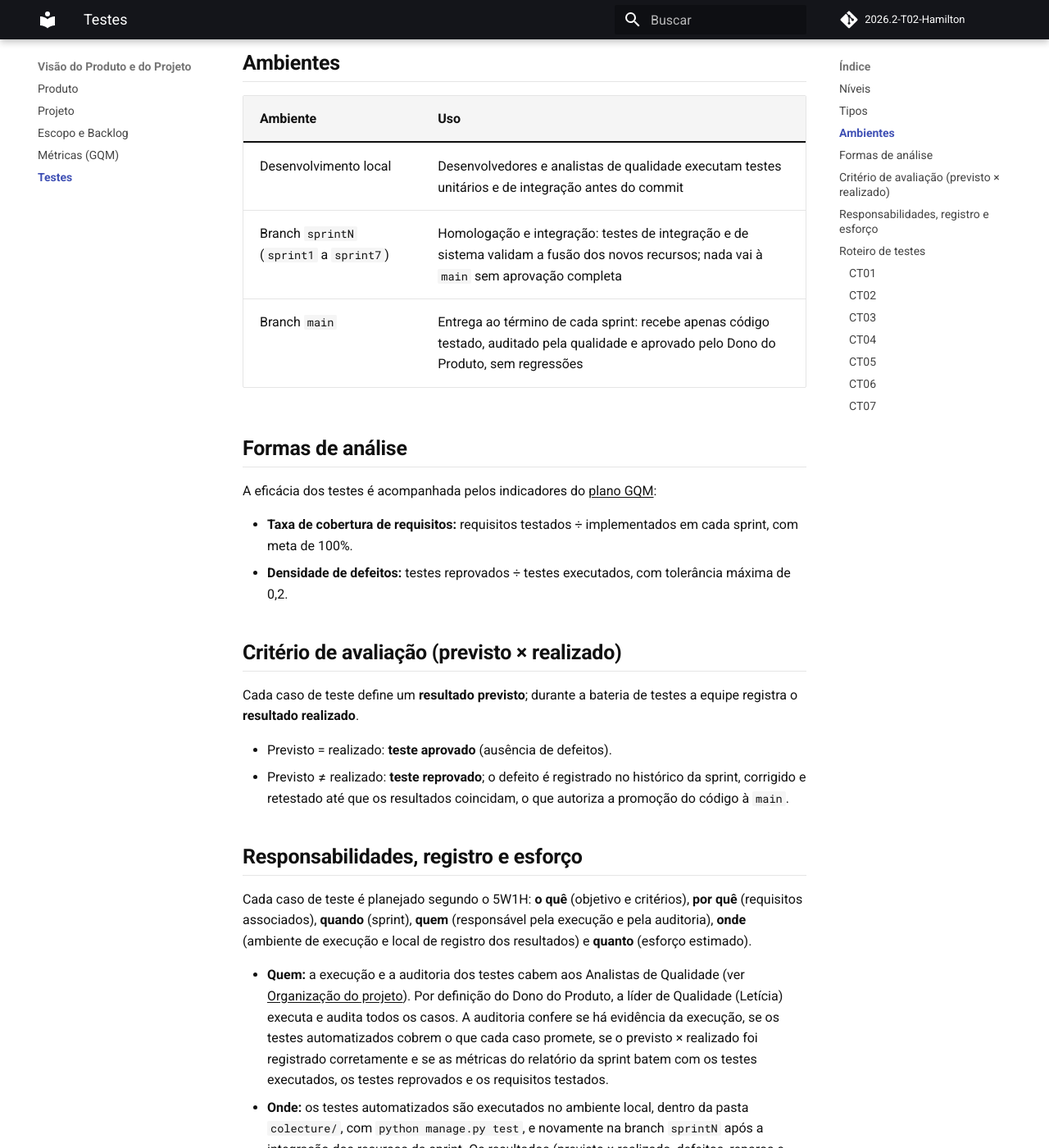
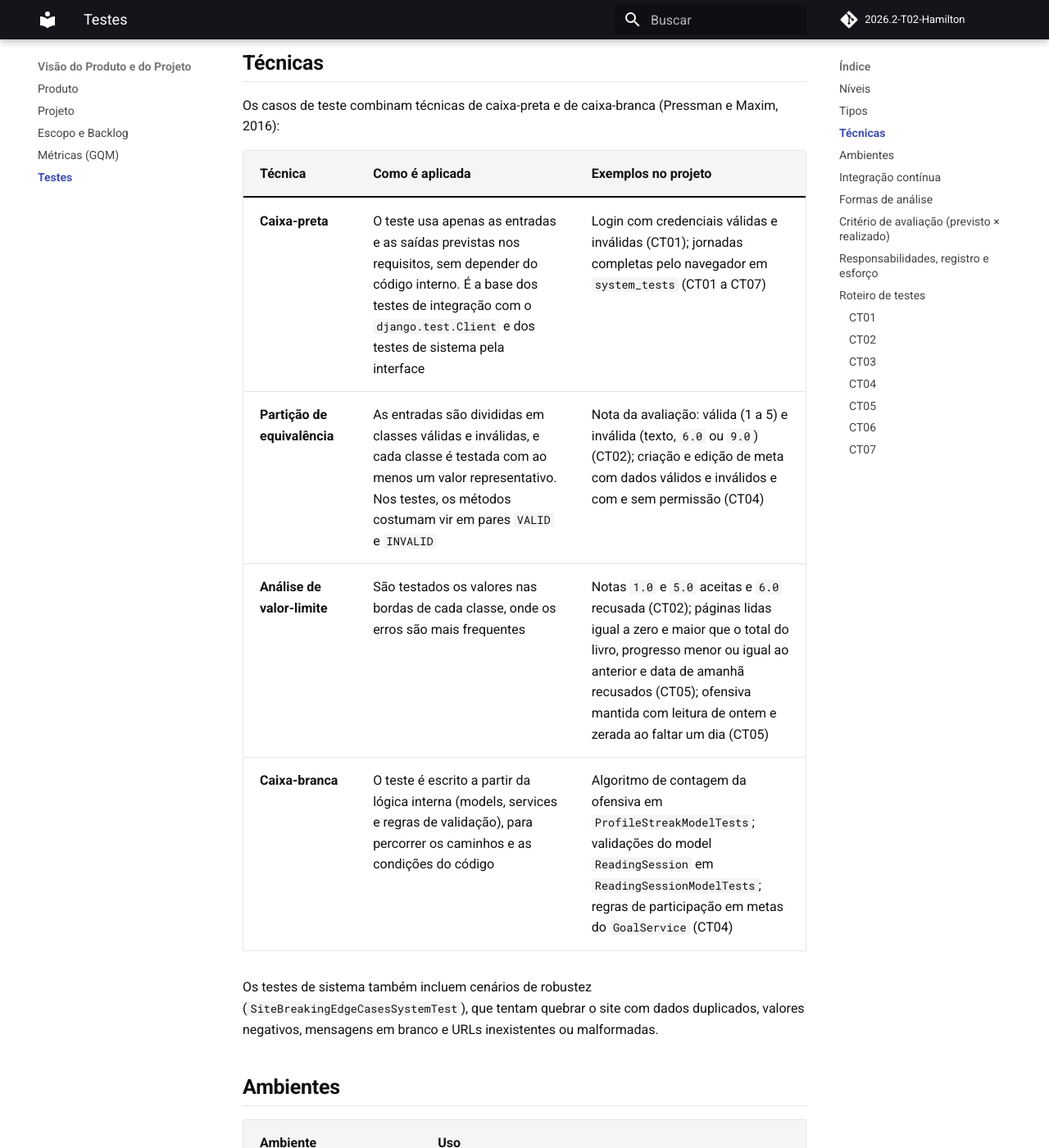
Before and after one commit to FGA0138-MDS-Ajax/2026.2-T02-Hamilton, an MkDocs documentation site: the page built from docs/visao/testes.md, in a window 1280 px wide and 1400 px high, scrolled down 990 px. Shown: the whole window at 82% size. Built offline with MkDocs 1.6.1 and Material for MkDocs 9.7.7, drawn with Linux system fonts in a browser that asks for light colours; comment, search, counter and statistics services are not loaded; some of the changed text lies outside the part shown.

Commit message:
docs(testes): adiciona tecnicas de teste e descricao da CI

```diff
--- a/docs/visao/testes.md
+++ b/docs/visao/testes.md
@@ -13,6 +13,19 @@ A garantia da qualidade do CoLecture apoia-se em um processo estruturado de veri
 - **Funcionais:** validam as saídas contra os requisitos R01 a R22 (o CT06 cobre o R21). Cobrem autenticação, cadastro e filtragem no catálogo, gerenciamento de membros, moderação de tópicos e concessão de insígnias.
 - **Não funcionais:** responsividade da interface em diferentes resoluções, integridade das sementes de inicialização do banco (seeds) e envio correto de notificações e logs (R21).
 
+## Técnicas
+
+Os casos de teste combinam técnicas de caixa-preta e de caixa-branca (Pressman e Maxim, 2016):
+
+| Técnica | Como é aplicada | Exemplos no projeto |
+| ------- | --------------- | ------------------- |
+| **Caixa-preta** | O teste usa apenas as entradas e as saídas previstas nos requisitos, sem depender do código interno. É a base dos testes de integração com o `django.test.Client` e dos testes de sistema pela interface | Login com credenciais válidas e inválidas (CT01); jornadas completas pelo navegador em `system_tests` (CT01 a CT07) |
+| **Partição de equivalência** | As entradas são divididas em classes válidas e inválidas, e cada classe é testada com ao menos um valor representativo. Nos testes, os métodos costumam vir em pares `VALID` e `INVALID` | Nota da avaliação: válida (1 a 5) e inválida (texto, `6.0` ou `9.0`) (CT02); criação e edição de meta com dados válidos e inválidos e com e sem permissão (CT04) |
+| **Análise de valor-limite** | São testados os valores nas bordas de cada classe, onde os erros são mais frequentes | Notas `1.0` e `5.0` aceitas e `6.0` recusada (CT02); páginas lidas igual a zero e maior que o total do livro, progresso menor ou igual ao anterior e data de amanhã recusados (CT05); ofensiva mantida com leitura de ontem e zerada ao faltar um dia (CT05) |
+| **Caixa-branca** | O teste é escrito a partir da lógica interna (models, services e regras de validação), para percorrer os caminhos e as condições do código | Algoritmo de contagem da ofensiva em `ProfileStreakModelTests`; validações do model `ReadingSession` em `ReadingSessionModelTests`; regras de participação em metas do `GoalService` (CT04) |
+
+Os testes de sistema também incluem cenários de robustez (`SiteBreakingEdgeCasesSystemTest`), que tentam quebrar o site com dados duplicados, valores negativos, mensagens em branco e URLs inexistentes ou malformadas.
+
 ## Ambientes
 
 | Ambiente | Uso |
@@ -20,6 +33,19 @@ A garantia da qualidade do CoLecture apoia-se em um processo estruturado de veri
 | Desenvolvimento local | Desenvolvedores e analistas de qualidade executam testes unitários e de integração antes do commit |
 | Branch `sprintN` (`sprint1` a `sprint7`) | Homologação e integração: testes de integração e de sistema validam a fusão dos novos recursos; nada vai à `main` sem aprovação completa |
 | Branch `main` | Entrega ao término de cada sprint: recebe apenas código testado, auditado pela qualidade e aprovado pelo Dono do Produto, sem regressões |
+
+## Integração contínua
+
+A validação automática é feita pelo GitHub Actions, no workflow **Testes do Django** (`.github/workflows/django_tests.yml`), adotado a partir da Sprint 7:
+
+1. **Quando roda:** a cada *push* em qualquer branch, a cada *pull request* e manualmente (`workflow_dispatch`). Assim, todo commit na `sprintN` e o *pull request* da `sprintN` para a `main` disparam os testes.
+2. **Testes por app (`test-apps`):** um job para cada app Django (`accounts`, `books`, `communities`, `forums`, `goals`, `logs`, `main`, `notifications` e `rewards`), executados em paralelo com `python manage.py test <app>`. Um app com falha não interrompe os demais (`fail-fast: false`), de modo que o relatório mostra todos os apps reprovados de uma vez.
+3. **Testes de sistema (`test-system`):** instala o navegador Chromium do Playwright e executa `python manage.py test system_tests`, que percorre as jornadas dos CT01 a CT07 pela interface.
+4. **Ambiente:** Ubuntu com Python 3.14 e as dependências do `requirements.txt`.
+
+O *pull request* da `sprintN` para a `main` só é integrado com todos os jobs aprovados, conforme a regra de que nada vai à `main` sem aprovação completa. Uma falha na CI é tratada como teste reprovado: o defeito é registrado no relatório da sprint, corrigido e retestado até que a execução fique verde.
+
+O workflow `ci.yml` é separado: ele apenas publica este site de documentação a cada *push* na branch `docs` e não executa testes.
 
 ## Formas de análise
 
```
